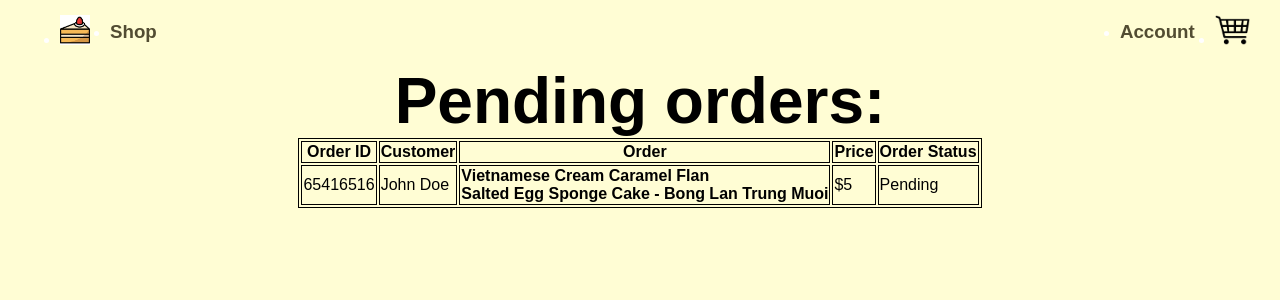
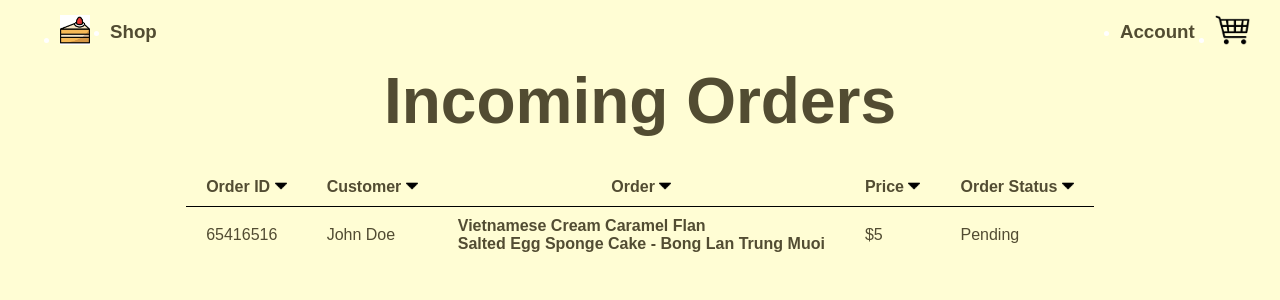
Before and after one commit to Dfredude/Front-End-Mission, a Vue app in the folder semana-5-vue/: page /admin in a window 1280 px wide. Shown: the top 300 px of the page. Built offline with nearby package versions, Linux system fonts and the light colour scheme.

Commit message:
add: table styling

```diff
--- a/semana-5-vue/src/pages/Admin.vue
+++ b/semana-5-vue/src/pages/Admin.vue
@@ -14,15 +14,15 @@ export default {
 
 <template>
     <section>
-        <h1>Pending orders:</h1>
+        <h1>Incoming Orders</h1>
         <div id="orders">
             <table>
                 <thead>
-                    <th>Order ID</th>
-                    <th>Customer</th>
-                    <th>Order</th>
-                    <th>Price</th>
-                    <th>Order Status</th>
+                    <th>Order ID <img class="icon" src="../assets/images/down-arrow.png" alt="down arrow"> </th>
+                    <th>Customer <img class="icon" src="../assets/images/down-arrow.png" alt="down arrow"> </th>
+                    <th>Order <img class="icon" src="../assets/images/down-arrow.png" alt="down arrow"> </th>
+                    <th>Price <img class="icon" src="../assets/images/down-arrow.png" alt="down arrow"> </th>
+                    <th>Order Status <img class="icon" src="../assets/images/down-arrow.png" alt="down arrow"> </th>
                 </thead>
                 <tbody>
                     <tr :key="name" v-for="{ name, phone, cakes } in orders">
@@ -40,7 +40,8 @@ export default {
 
 <style scoped>
     *, h1, h2, h3, h4{
-        color: black;
+        /* color: var(--chocolate-background-color); */
+        color: var(--chocolate-font)
     }
 
     h1 {
@@ -60,9 +61,22 @@ export default {
         align-items: center;
     }
 
-    table, td, th{
-        border: 1px solid black;
+    .icon {
+        width: 12px;
+    }
+
+    table{
+        margin-top: 30px;
+        border-collapse: collapse;
+    }
+
+    th {
+        border-bottom: 1px solid black;
+    }
+    th, td {
+        padding: 10px 20px;
     }
 
 
+
 </style>
```
Also changed, not shown: semana-5-vue/src/assets/images/down-arrow.png (added).
